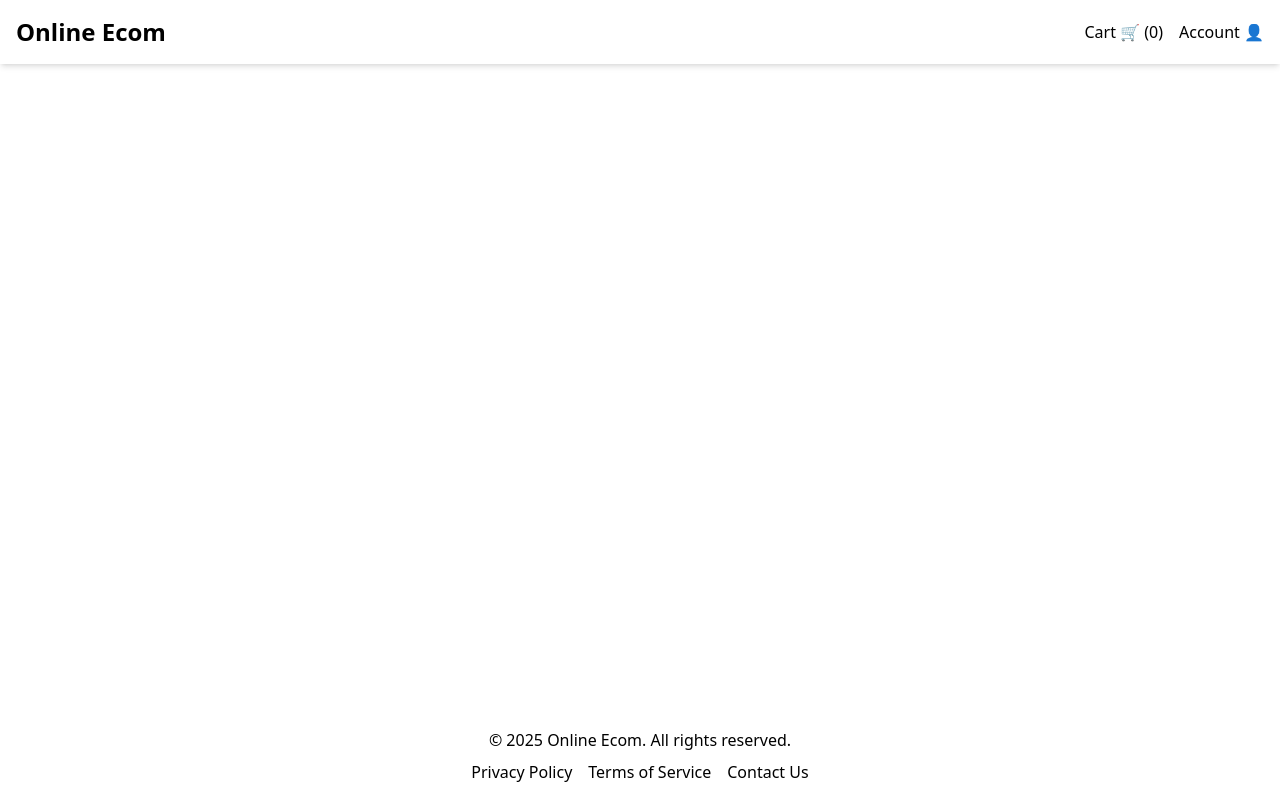
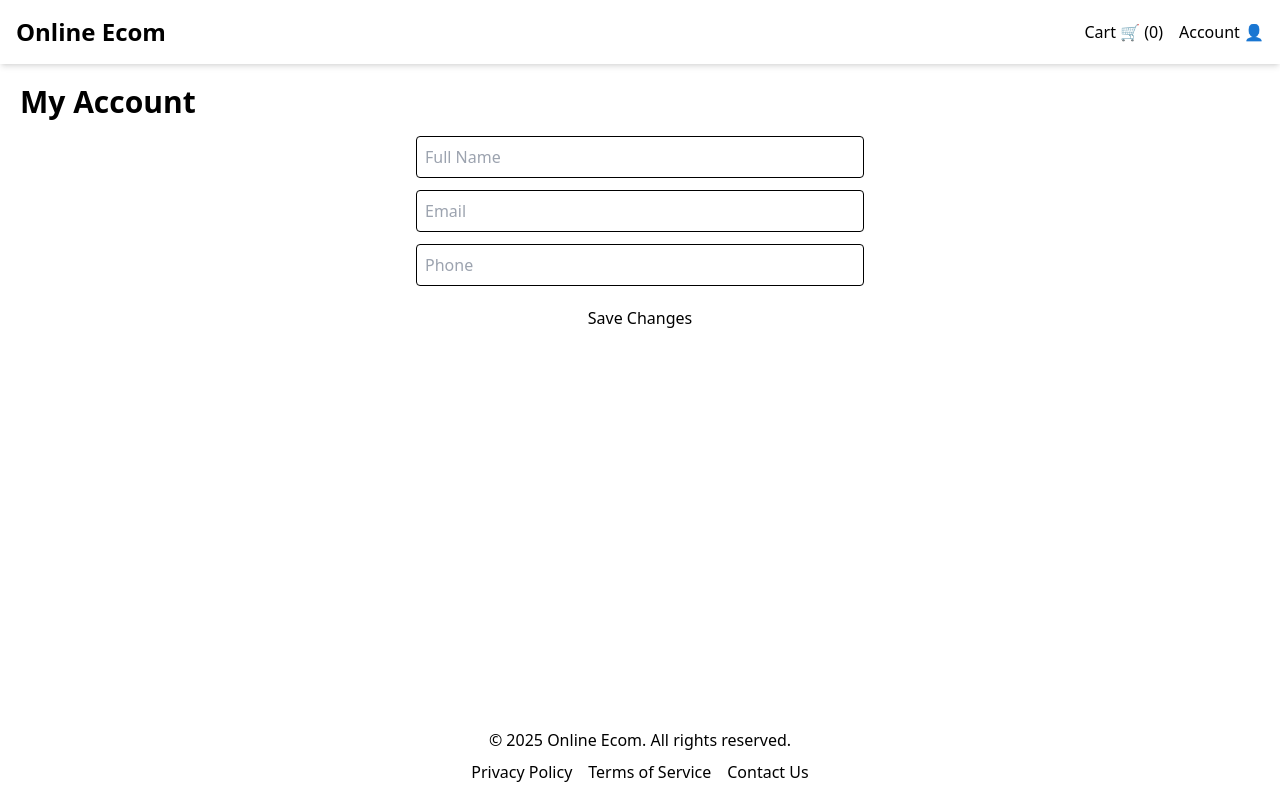
Before and after one commit to ha165/ecomerce-react, a React (Vite) app in the folder react-app/: page /account in a window 1280 px wide. Built offline with nearby package versions, Linux system fonts and the light colour scheme.

Commit message:
New Files and Auth

```diff
--- a/react-app/src/App.jsx
+++ b/react-app/src/App.jsx
@@ -7,6 +7,9 @@ import Checkout from "./Pages/CheckOutPage";
 import OrderConfirmation from "./Pages/OrderConfirmation";
 import OrderHistory from "./Pages/OrderHistory";
 import Wishlist from "./Pages/Wishlist";
+import Account from "./Pages/Account";
+import AddressBook from "./Pages/AddressBook";
+import PaymentMethods from "./Pages/PaymentMethods";
 function App() {
   return (
     <Layout>
@@ -18,6 +21,9 @@ function App() {
         <Route path="/order-confirmation" element={<OrderConfirmation />} />
         <Route path="/order-history" element={<OrderHistory />} />
         <Route path="/wishlist" element={<Wishlist />} />
+        <Route path="/account" element={<Account />} />
+        <Route path="/address-book" element={<AddressBook />} />
+        <Route path="/payment-methods" element={<PaymentMethods />} />
       </Routes>
     </Layout>
   );
--- /dev/null
+++ b/react-app/src/Pages/Account.jsx
@@ -0,0 +1,65 @@
+import { useState, useEffect } from "react";
+
+const Account = () => {
+  const [user, setUser] = useState({
+    fullName: "",
+    email: "",
+    phone: "",
+  });
+
+  useEffect(() => {
+    const savedUser = JSON.parse(localStorage.getItem("user")) || {};
+    setUser(savedUser);
+  }, []);
+
+  const handleChange = (e) => {
+    setUser({ ...user, [e.target.name]: e.target.value });
+  };
+
+  const handleSave = () => {
+    localStorage.setItem("user", JSON.stringify(user));
+    alert("Account details updated!");
+  };
+
+  return (
+    <div className="container mx-auto p-5">
+      <h1 className="text-3xl font-bold mb-4">My Account</h1>
+
+      <div className="max-w-md mx-auto">
+        <input
+          type="text"
+          name="fullName"
+          value={user.fullName}
+          onChange={handleChange}
+          placeholder="Full Name"
+          className="p-2 border rounded w-full mb-3"
+        />
+        <input
+          type="email"
+          name="email"
+          value={user.email}
+          onChange={handleChange}
+          placeholder="Email"
+          className="p-2 border rounded w-full mb-3"
+        />
+        <input
+          type="tel"
+          name="phone"
+          value={user.phone}
+          onChange={handleChange}
+          placeholder="Phone"
+          className="p-2 border rounded w-full mb-3"
+        />
+
+        <button
+          onClick={handleSave}
+          className="bg-blue-500 text-white px-6 py-2 rounded w-full"
+        >
+          Save Changes
+        </button>
+      </div>
+    </div>
+  );
+};
+
+export default Account;
--- /dev/null
+++ b/react-app/src/Pages/AddressBook.jsx
@@ -0,0 +1,65 @@
+import { useState, useEffect } from "react";
+
+const AddressBook = () => {
+  const [addresses, setAddresses] = useState([]);
+  const [newAddress, setNewAddress] = useState("");
+
+  useEffect(() => {
+    const savedAddresses = JSON.parse(localStorage.getItem("addresses")) || [];
+    setAddresses(savedAddresses);
+  }, []);
+
+  const addAddress = () => {
+    if (!newAddress) return;
+    const updatedAddresses = [...addresses, newAddress];
+    setAddresses(updatedAddresses);
+    localStorage.setItem("addresses", JSON.stringify(updatedAddresses));
+    setNewAddress("");
+  };
+
+  const removeAddress = (index) => {
+    const updatedAddresses = addresses.filter((_, i) => i !== index);
+    setAddresses(updatedAddresses);
+    localStorage.setItem("addresses", JSON.stringify(updatedAddresses));
+  };
+
+  return (
+    <div className="container mx-auto p-5">
+      <h1 className="text-3xl font-bold mb-4">Manage Addresses</h1>
+
+      <div className="max-w-md mx-auto">
+        <input
+          type="text"
+          value={newAddress}
+          onChange={(e) => setNewAddress(e.target.value)}
+          placeholder="New Address"
+          className="p-2 border rounded w-full mb-3"
+        />
+        <button
+          onClick={addAddress}
+          className="bg-green-500 text-white px-6 py-2 rounded w-full"
+        >
+          Add Address
+        </button>
+
+        {addresses.length > 0 && (
+          <ul className="mt-4 border p-4 rounded">
+            {addresses.map((address, index) => (
+              <li key={index} className="flex justify-between border-b p-2">
+                {address}
+                <button
+                  onClick={() => removeAddress(index)}
+                  className="text-red-500"
+                >
+                  Remove
+                </button>
+              </li>
+            ))}
+          </ul>
+        )}
+      </div>
+    </div>
+  );
+};
+
+export default AddressBook;
--- /dev/null
+++ b/react-app/src/Pages/PaymentMethods.jsx
@@ -0,0 +1,66 @@
+import { useState, useEffect } from "react";
+
+const PaymentMethods = () => {
+  const [paymentMethods, setPaymentMethods] = useState([]);
+  const [newMethod, setNewMethod] = useState("");
+
+  useEffect(() => {
+    const savedMethods =
+      JSON.parse(localStorage.getItem("paymentMethods")) || [];
+    setPaymentMethods(savedMethods);
+  }, []);
+
+  const addPaymentMethod = () => {
+    if (!newMethod) return;
+    const updatedMethods = [...paymentMethods, newMethod];
+    setPaymentMethods(updatedMethods);
+    localStorage.setItem("paymentMethods", JSON.stringify(updatedMethods));
+    setNewMethod("");
+  };
+
+  const removePaymentMethod = (index) => {
+    const updatedMethods = paymentMethods.filter((_, i) => i !== index);
+    setPaymentMethods(updatedMethods);
+    localStorage.setItem("paymentMethods", JSON.stringify(updatedMethods));
+  };
+
+  return (
+    <div className="container mx-auto p-5">
+      <h1 className="text-3xl font-bold mb-4">Manage Payment Methods</h1>
+
+      <div className="max-w-md mx-auto">
+        <input
+          type="text"
+          value={newMethod}
+          onChange={(e) => setNewMethod(e.target.value)}
+          placeholder="New Payment Method (e.g., Mpesa, Visa, PayPal)"
+          className="p-2 border rounded w-full mb-3"
+        />
+        <button
+          onClick={addPaymentMethod}
+          className="bg-green-500 text-white px-6 py-2 rounded w-full"
+        >
+          Add Payment Method
+        </button>
+
+        {paymentMethods.length > 0 && (
+          <ul className="mt-4 border p-4 rounded">
+            {paymentMethods.map((method, index) => (
+              <li key={index} className="flex justify-between border-b p-2">
+                {method}
+                <button
+                  onClick={() => removePaymentMethod(index)}
+                  className="text-red-500"
+                >
+                  Remove
+                </button>
+              </li>
+            ))}
+          </ul>
+        )}
+      </div>
+    </div>
+  );
+};
+
+export default PaymentMethods;
```
